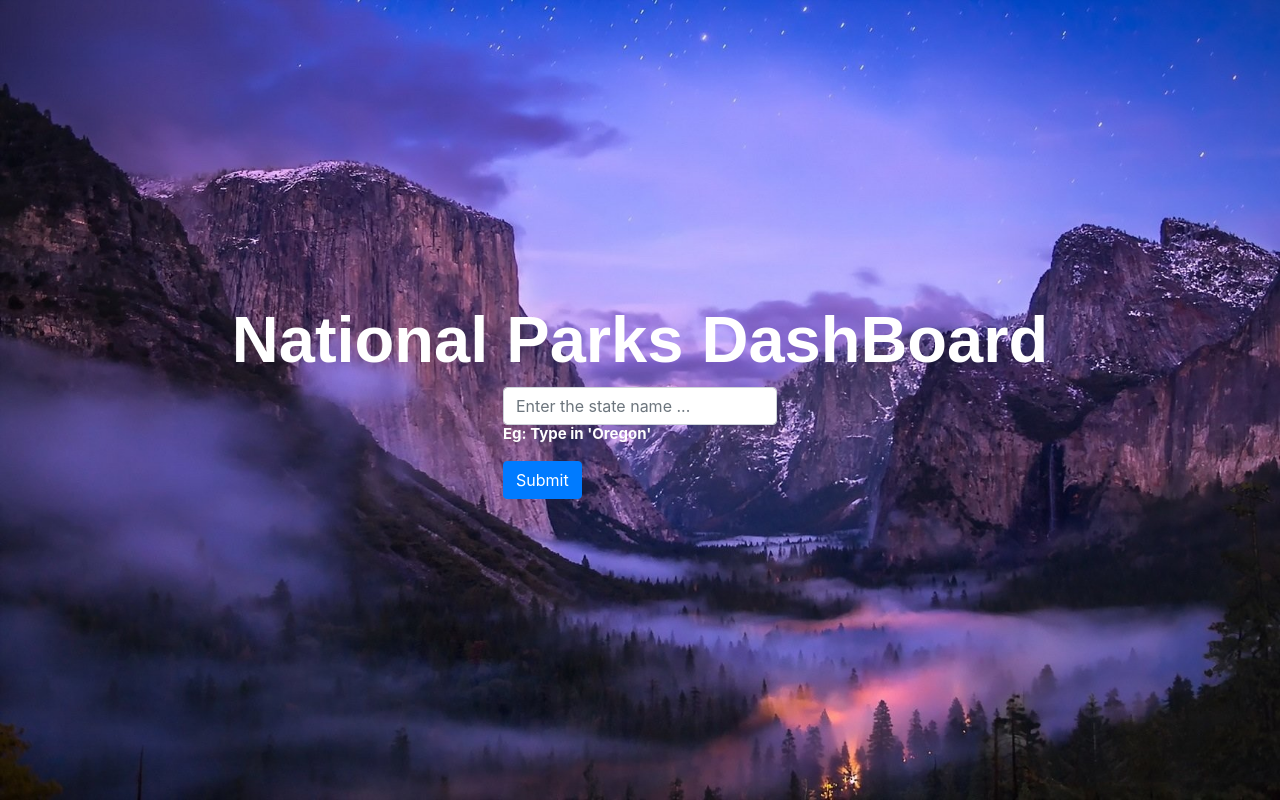
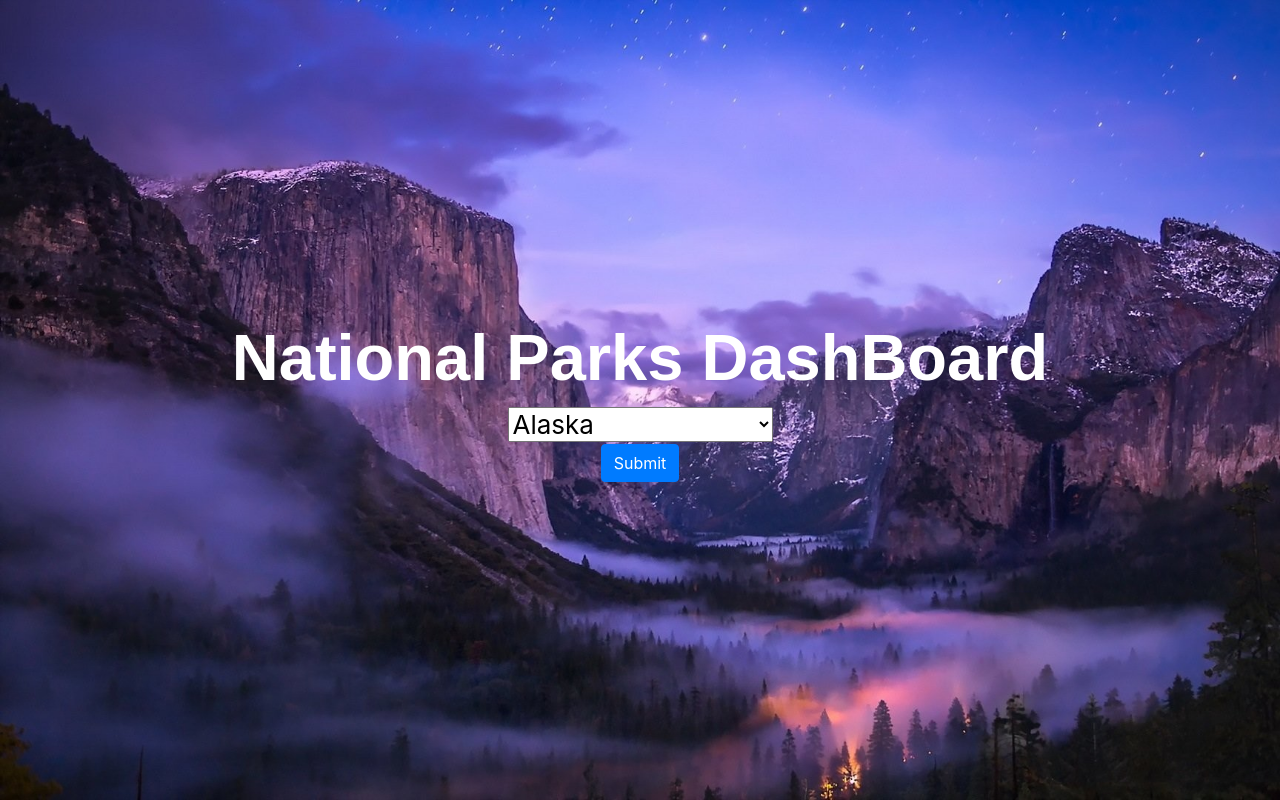
Before and after one commit to mKimp/dashboard, a React (Create React App) app: page / in a window 1280 px wide. Built offline with nearby package versions, Linux system fonts and the light colour scheme.

Commit message:
decide to change the menu from input to select dropdown on main page

```diff
--- a/src/component/App.js
+++ b/src/component/App.js
@@ -106,6 +106,7 @@ class App extends React.Component {
                     <HomePage textChange={
                             this.state.searchText
                         }
+                        usstates ={this.state.usstates}
                         onTextChange={
                             this.handleTextChange
                         }
--- a/src/component/Home.js
+++ b/src/component/Home.js
@@ -7,6 +7,7 @@ import './Home.css'
 class HomePage extends React.Component {
     constructor(props) {
         super(props);
+        this.state ={usstates: this.props.usstates}
         this.handleTextChange = this.handleTextChange.bind(this);
         this.handleSubmit = this.handleSubmit.bind(this);
 
@@ -17,7 +18,6 @@ class HomePage extends React.Component {
         const searchRegExp = new RegExp(search, 'g')
         const array_text = text1.split(" ");
 
-        if (array_text.length < 3) {
         const pre_result = array_text.map((item) => {
             let x = item.charAt(0).toUpperCase();
             let y = x + item.slice(1);
@@ -26,21 +26,7 @@ class HomePage extends React.Component {
         let result = pre_result.join();
         console.log(result.replace(searchRegExp, " "))
         this.props.onTextChange(result.replace(searchRegExp, " "))
-        } else { // handle the state District of Columbia (only state has 3 words )
-            let i = 0;
-            for (i = 0; i < array_text.length; ++i){
-                if (i == 0){
-                    let x = array_text[i].charAt(0).toUpperCase()
-                    array_text[i] = x + array_text[i].slice(1);
-                }
-                else if (i == 2){
-                    let x = array_text[i].charAt(0).toUpperCase()
-                    array_text[i] = x + array_text[i].slice(1);
-                }
-            }
-            let result = array_text.join();
-            this.props.onTextChange(result.replace(searchRegExp, " "))
-        }
+
     }
 
     handleSubmit(e) {
@@ -50,30 +36,19 @@ class HomePage extends React.Component {
 
     // handle the submit on the form
     render() {
+        const usstates = this.state.usstates
         return (
             <React.Fragment>
                 <div className="Home">
                     <h1 className="text-center">National Parks DashBoard
                     </h1>
-                    <Form onSubmit={
-                        this.handleSubmit
-                    }>
-                        <Form.Group controlId="my-form">
-                            <Form.Control type="text" placeholder="Enter the state name ... "
-                                onChange={
-                                    this.handleTextChange
-                                }
-                                required/>
-                            <h2 style={
-                                {"fontSize": "15px"}
-                            }>
-                                <b>
-                                    Eg: Type in 'Oregon'
-                                </b>
-                            </h2>
-                        </Form.Group>
-                        <Button variant="primary" type="submit">Submit</Button>
-                    </Form>
+                    <div>
+            <select id="dropdown" onChange={this.handleTextChange}>
+                {usstates.map((item)=><option value={item}>{item}</option>)}
+            </select>
+          </div>
+  <Button variant="primary" type="submit" onClick={this.handleSubmit}>Submit</Button>
+
                 </div>
             </React.Fragment>
         )
```
Lines whose indentation alone changed are shown as unchanged.
